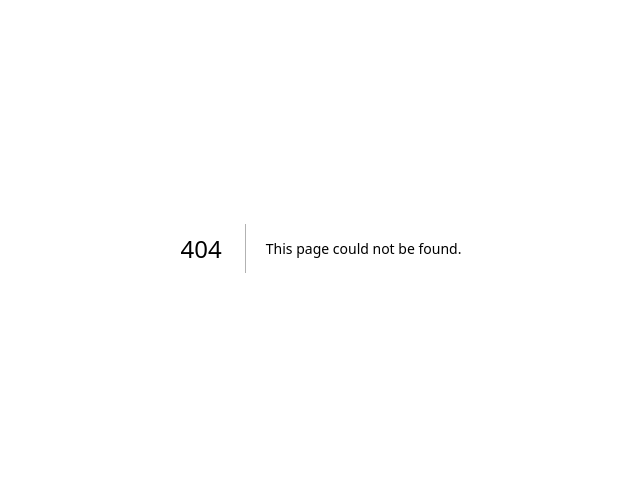
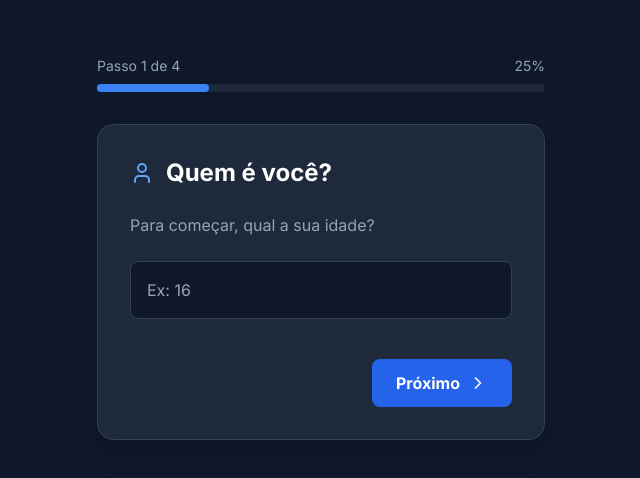
Before and after one commit to marceloegito-max/profdindin-teens, a Next.js app: page /onboarding in a window 1280 px wide. Before the commit this address had no page. Shown: the part 152-630 px from the top of the page, without its empty margins (319-959 px from the left). Built offline with nearby package versions, Linux system fonts and the light colour scheme.

Commit message:
Create page.tsx

```diff
--- /dev/null
+++ b/src/app/onboarding/page.tsx
@@ -0,0 +1,211 @@
+"use client";
+
+import { useState } from "react";
+import { useRouter } from "next/navigation";
+import { ChevronRight, ChevronLeft, Target, Wallet, User, ShieldCheck } from "lucide-react";
+import { saveTeenProfile } from "../actions/saveProfile";
+
+export default function OnboardingPage() {
+  const [step, setStep] = useState(1);
+  const router = useRouter();
+  const [formData, setFormData] = useState({
+    age: "",
+    incomeSource: "NENHUM",
+    monthlyIncome: "",
+    mainGoal: "",
+    riskProfile: "MODERADO",
+  });
+  const [loading, setLoading] = useState(false);
+  const [error, setError] = useState("");
+
+  const totalSteps = 4;
+
+  const nextStep = () => {
+    if (step === 1 && !formData.age) {
+      setError("Por favor, digite sua idade");
+      return;
+    }
+    if (step === 3 && !formData.mainGoal) {
+      setError("Por favor, descreva seu objetivo");
+      return;
+    }
+    setError("");
+    setStep((s) => Math.min(s + 1, totalSteps));
+  };
+
+  const prevStep = () => {
+    setError("");
+    setStep((s) => Math.max(s - 1, 1));
+  };
+
+  const handleSubmit = async () => {
+    setLoading(true);
+    setError("");
+    try {
+      await saveTeenProfile({
+        age: parseInt(formData.age),
+        incomeSource: formData.incomeSource,
+        monthlyIncome: parseFloat(formData.monthlyIncome) || 0,
+        mainGoal: formData.mainGoal,
+        riskProfile: formData.riskProfile,
+      });
+      router.push("/dashboard");
+    } catch (err: any) {
+      setError(err.message || "Erro ao salvar perfil");
+    } finally {
+      setLoading(false);
+    }
+  };
+
+  return (
+    <div className="min-h-screen bg-slate-900 text-white flex flex-col items-center justify-center p-6">
+      {/* Barra de Progresso */}
+      <div className="w-full max-w-md mb-8">
+        <div className="flex justify-between mb-2 text-sm text-slate-400">
+          <span>Passo {step} de {totalSteps}</span>
+          <span>{Math.round((step / totalSteps) * 100)}%</span>
+        </div>
+        <div className="w-full bg-slate-800 h-2 rounded-full">
+          <div
+            className="bg-blue-500 h-2 rounded-full transition-all duration-300"
+            style={{ width: `${(step / totalSteps) * 100}%` }}
+          />
+        </div>
+      </div>
+
+      <div className="w-full max-w-md bg-slate-800 rounded-2xl p-8 shadow-xl border border-slate-700">
+        {/* Passo 1: Dados Básicos */}
+        {step === 1 && (
+          <div className="space-y-6">
+            <div className="flex items-center gap-3 mb-2">
+              <User className="text-blue-400" />
+              <h2 className="text-2xl font-bold">Quem é você?</h2>
+            </div>
+            <p className="text-slate-400">Para começar, qual a sua idade?</p>
+            <input
+              type="number"
+              placeholder="Ex: 16"
+              className="w-full bg-slate-900 border border-slate-700 rounded-lg p-4 focus:ring-2 focus:ring-blue-500 outline-none"
+              value={formData.age}
+              onChange={(e) => setFormData({ ...formData, age: e.target.value })}
+              min="10"
+              max="25"
+            />
+          </div>
+        )}
+
+        {/* Passo 2: Renda */}
+        {step === 2 && (
+          <div className="space-y-6">
+            <div className="flex items-center gap-3 mb-2">
+              <Wallet className="text-green-400" />
+              <h2 className="text-2xl font-bold">Sua Grana</h2>
+            </div>
+            <p className="text-slate-400">De onde vem seu dinheiro?</p>
+            <select
+              className="w-full bg-slate-900 border border-slate-700 rounded-lg p-4 outline-none focus:ring-2 focus:ring-green-500"
+              value={formData.incomeSource}
+              onChange={(e) => setFormData({ ...formData, incomeSource: e.target.value })}
+            >
+              <option value="NENHUM">Não tenho renda ainda</option>
+              <option value="MESADA">Mesada</option>
+              <option value="TRABALHO">Trabalho / Estágio</option>
+              <option value="FREELANCE">Freelance / Bicos</option>
+            </select>
+            <input
+              type="number"
+              placeholder="Quanto você recebe por mês? (R$)"
+              className="w-full bg-slate-900 border border-slate-700 rounded-lg p-4 outline-none focus:ring-2 focus:ring-green-500"
+              value={formData.monthlyIncome}
+              onChange={(e) => setFormData({ ...formData, monthlyIncome: e.target.value })}
+              min="0"
+            />
+          </div>
+        )}
+
+        {/* Passo 3: Objetivo */}
+        {step === 3 && (
+          <div className="space-y-6">
+            <div className="flex items-center gap-3 mb-2">
+              <Target className="text-red-400" />
+              <h2 className="text-2xl font-bold">Seu Sonho</h2>
+            </div>
+            <p className="text-slate-400">Qual seu maior objetivo financeiro hoje?</p>
+            <textarea
+              placeholder="Ex: Comprar um PC Gamer, viajar com amigos, começar a investir..."
+              className="w-full bg-slate-900 border border-slate-700 rounded-lg p-4 h-32 outline-none focus:ring-2 focus:ring-red-500"
+              value={formData.mainGoal}
+              onChange={(e) => setFormData({ ...formData, mainGoal: e.target.value })}
+            />
+          </div>
+        )}
+
+        {/* Passo 4: Perfil de Risco */}
+        {step === 4 && (
+          <div className="space-y-6">
+            <div className="flex items-center gap-3 mb-2">
+              <ShieldCheck className="text-purple-400" />
+              <h2 className="text-2xl font-bold">Seu Perfil</h2>
+            </div>
+            <p className="text-slate-400">Como você lida com riscos e perdas?</p>
+            <div className="grid grid-cols-1 gap-3">
+              {[
+                { value: 'CONSERVADOR', label: 'Conservador', desc: 'Prefiro segurança' },
+                { value: 'MODERADO', label: 'Moderado', desc: 'Equilíbrio é tudo' },
+                { value: 'ARROJADO', label: 'Arrojado', desc: 'Vou de tudo!' }
+              ].map((profile) => (
+                <button
+                  key={profile.value}
+                  onClick={() => setFormData({ ...formData, riskProfile: profile.value })}
+                  className={`p-4 rounded-lg border transition-all text-left ${
+                    formData.riskProfile === profile.value
+                    ? 'border-purple-500 bg-purple-500/10 text-purple-400'
+                    : 'border-slate-700 bg-slate-900 text-slate-400 hover:border-slate-600'
+                  }`}
+                >
+                  <div className="font-bold">{profile.label}</div>
+                  <div className="text-sm">{profile.desc}</div>
+                </button>
+              ))}
+            </div>
+          </div>
+        )}
+
+        {/* Mensagem de Erro */}
+        {error && (
+          <div className="mt-4 bg-red-500/10 border border-red-500 text-red-400 p-3 rounded-lg text-sm">
+            {error}
+          </div>
+        )}
+
+        {/* Navegação */}
+        <div className="flex justify-between mt-10">
+          <button
+            onClick={prevStep}
+            disabled={step === 1}
+            className={`flex items-center gap-2 text-slate-400 hover:text-white transition-colors ${step === 1 ? 'invisible' : ''}`}
+          >
+            <ChevronLeft size={20} /> Voltar
+          </button>
+
+          {step < totalSteps ? (
+            <button
+              onClick={nextStep}
+              className="bg-blue-600 hover:bg-blue-500 text-white px-6 py-3 rounded-lg font-bold flex items-center gap-2 transition-all"
+            >
+              Próximo <ChevronRight size={20} />
+            </button>
+          ) : (
+            <button
+              onClick={handleSubmit}
+              disabled={loading}
+              className="bg-green-600 hover:bg-green-500 text-white px-6 py-3 rounded-lg font-bold transition-all disabled:opacity-50"
+            >
+              {loading ? "Salvando..." : "Finalizar Perfil"}
+            </button>
+          )}
+        </div>
+      </div>
+    </div>
+  );
+}
```
